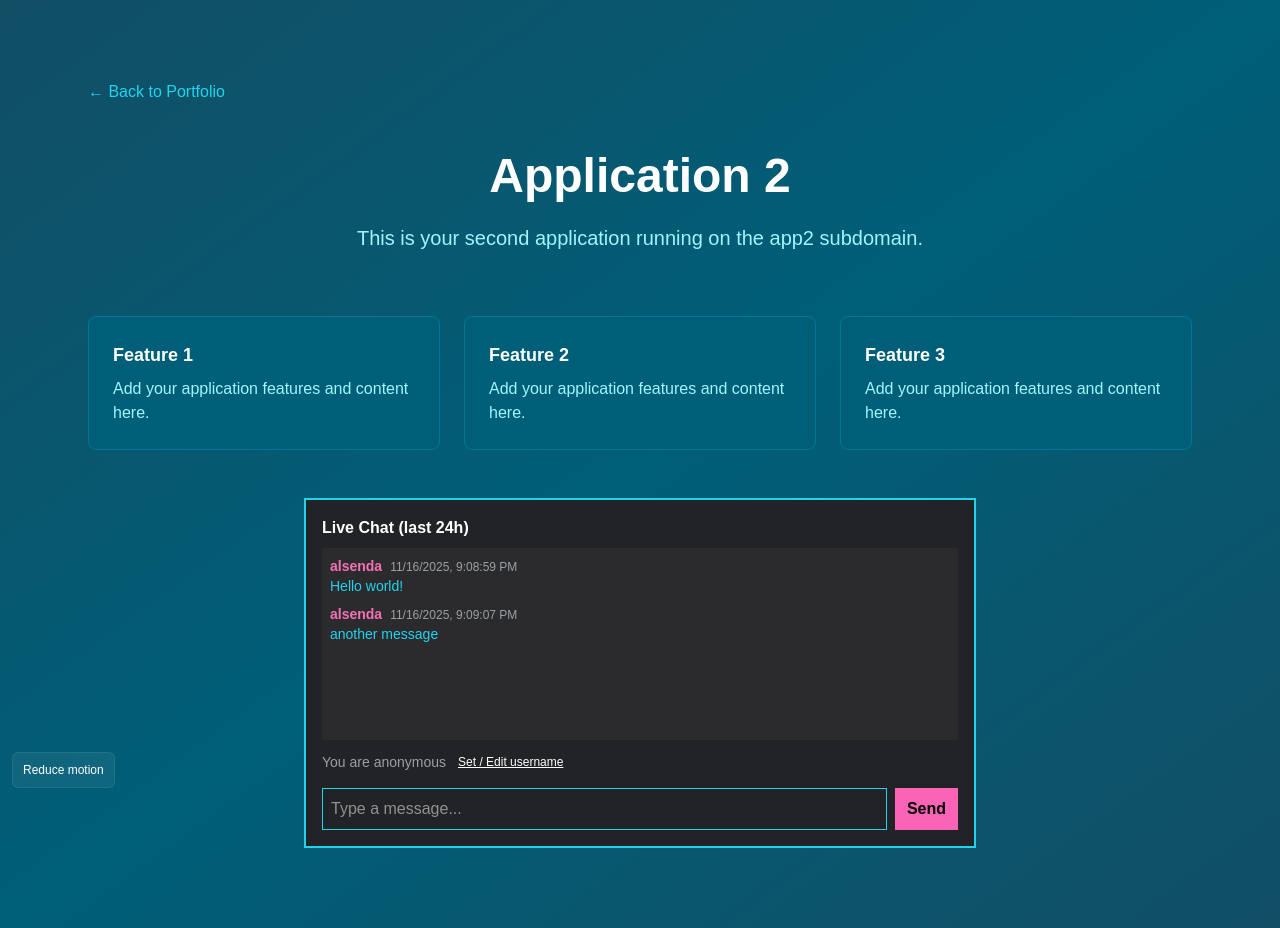
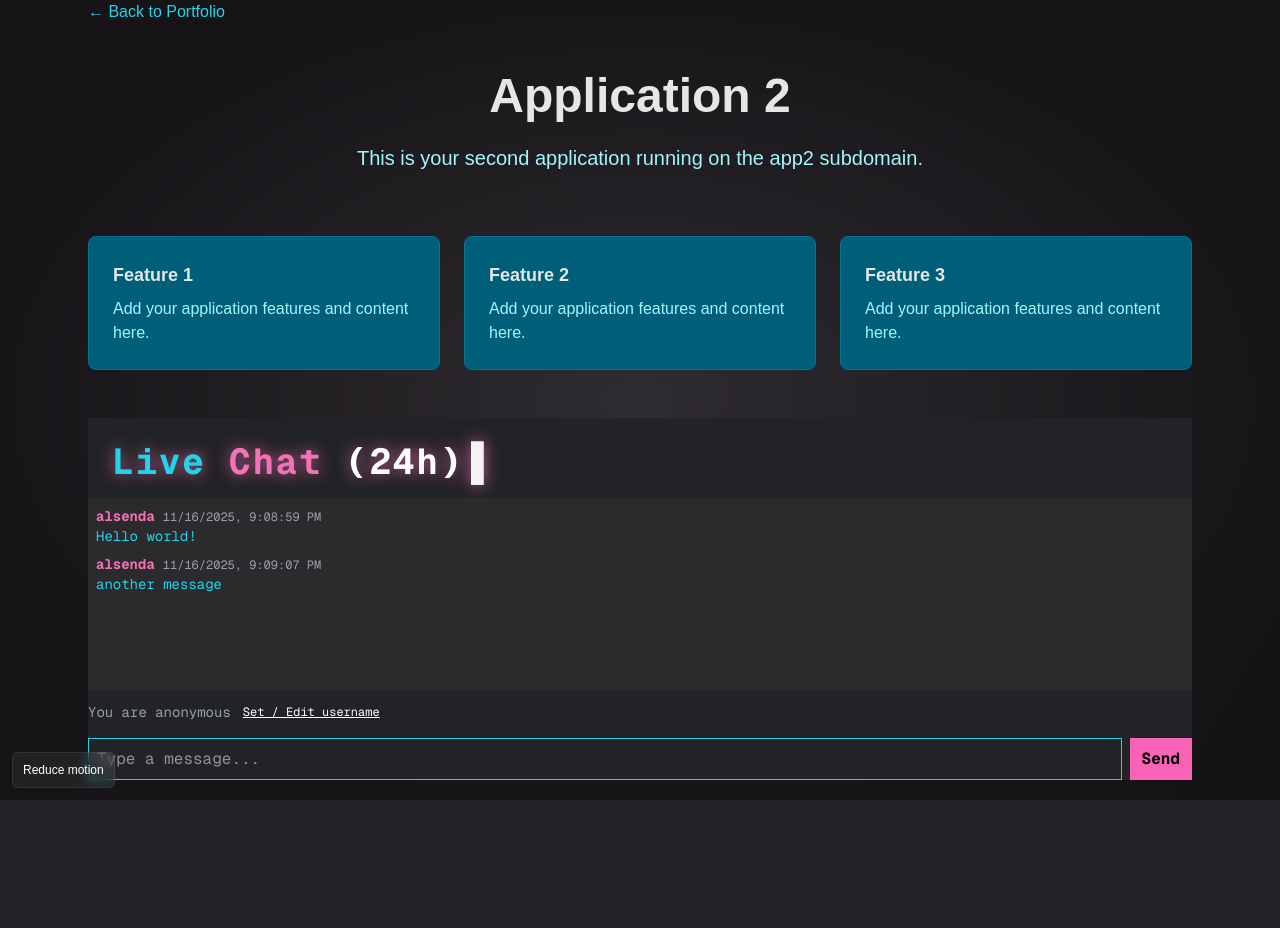
Before and after one commit to alsenda/alsenda.com, a Next.js app: page /apps/app2 in a window 1280 px wide. After the commit the page ends 800 px from the top, so only its background shows below. Built offline with nearby package versions, Linux system fonts and the light colour scheme; no server answers.

Commit message:
Style update

```diff
--- a/src/app/apps/app1/page.tsx
+++ b/src/app/apps/app1/page.tsx
@@ -2,7 +2,6 @@
 
 export default function App1() {
   return (
-    <div className="min-h-screen bg-black text-white">
     <div className="max-w-6xl mx-auto px-6 py-12">
       <div className="flex items-center gap-4 mb-8">
         <a href="/" className="text-cyan-400 hover:text-cyan-300 transition">← Back to Portfolio</a>
@@ -15,6 +14,5 @@
 
       <AppWizard />
     </div>
-    </div>
   );
 }
--- a/src/app/apps/app2/page.tsx
+++ b/src/app/apps/app2/page.tsx
@@ -2,8 +2,7 @@
 
 export default function App2() {
   return (
-    <div className="min-h-screen bg-gradient-to-br from-cyan-900 via-cyan-800 to-cyan-900 text-white">
-      <div className="max-w-6xl mx-auto px-6 py-20">
+    <div className="max-w-6xl mx-auto px-6">
       <div className="flex items-center gap-4 mb-12">
         <a
           href="https://alsenda.local"
@@ -35,6 +34,5 @@
         <LiveChat />
       </div>
     </div>
-    </div>
   );
 }
--- a/src/app/globals.css
+++ b/src/app/globals.css
@@ -87,7 +87,7 @@
   /* stronger CRT scanlines for a more visible effect */
   /* denser dark lines with a faint bright line, smaller spacing for a CRT look */
   background-image: linear-gradient(rgba(0,0,0,0.22) 50%, rgba(255,255,255,0.04) 50%);
-  background-size: 100% 1.6px;
+  background-size: 100% 4px;
   mix-blend-mode: overlay;
   opacity: 0.95;
   /* subtle vertical jitter to simulate a screen wobble */
--- a/src/components/AppWizard.tsx
+++ b/src/components/AppWizard.tsx
@@ -90,7 +90,7 @@
   }
 
   return (
-    <div className="min-h-screen bg-black text-white font-mono">
+    <div className="bg-black text-white font-mono">
       <div className="max-w-6xl mx-auto px-6 py-6">
         <div className="flex items-center justify-between mb-4">
           <h2 className="text-4xl font-bold text-pink-400 tracking-wider glitch" style={{textShadow: '0 0 15px rgba(244, 114, 182, 0.8)'}}>
--- a/src/components/LiveChat.tsx
+++ b/src/components/LiveChat.tsx
@@ -120,8 +120,16 @@
   }
 
   return (
-    <div className="bg-black border-2 border-cyan-400 p-4 max-w-2xl mx-auto mt-8">
-      <h4 className="font-bold text-white mb-2">Live Chat (last 24h)</h4>
+    <div className="bg-black text-white font-mono">
+      <div className="max-w-6xl mx-auto px-6 pt-6">
+        <div className="flex items-center justify-between mb-4">
+          <h2 className="text-4xl font-bold text-pink-400 tracking-wider glitch" style={{textShadow: '0 0 15px rgba(244, 114, 182, 0.8)'}}>
+            <span style={{color: 'rgb(var(--ega-cyan))'}}>Live</span><span style={{color: 'rgb(var(--ega-magenta))'}}> Chat</span><span style={{color: 'rgb(var(--ega-white))'}}> (24h)</span>
+            <span className="hero-caret">▌</span>
+          </h2>
+        </div>
+      </div>
+
       <div className="h-48 overflow-auto mb-3 p-2 bg-gray-900 text-sm">
         {messages.length === 0 ? (
           <div className="text-slate-300">No messages yet</div>
```
Lines whose indentation alone changed are shown as unchanged.
